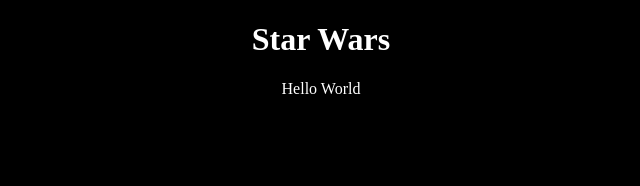
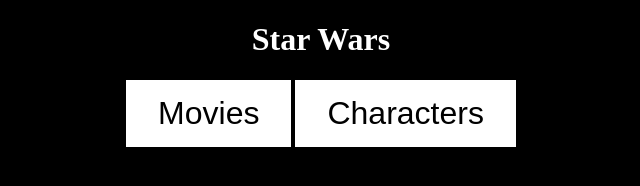
Before and after one commit to InTheHeezy/Pre-Work, a plain HTML site: page index.html in a window 1280 px wide. Shown: the whole page, without its empty margins (319-959 px from the left). Drawn offline with Linux system fonts and the light colour scheme; no server answers.

Commit message:
Added buttons

```diff
--- a/index.html
+++ b/index.html
@@ -9,6 +9,7 @@
 <body>
     <script src="index.js"></script>
     <h1>Star Wars</h1>
-    <p>Hello World</p>
+    <button class="two-button">Movies</button>
+    <button class="two-button">Characters</button>
 </body>
 </html>
--- a/styles.css
+++ b/styles.css
@@ -5,3 +5,20 @@
     background: black;
     text-align: center;
 }
+
+.two-button {
+    background-color: white;
+    border: none;
+    color: black;
+    padding: 15px 32px;
+    text-align: center;
+    text-decoration: none;
+    display: inline-block;
+    font-size: 32px;
+    cursor: pointer;
+}
+
+.two-button:hover{
+    background-color: gray;
+    color:white;
+}
```
